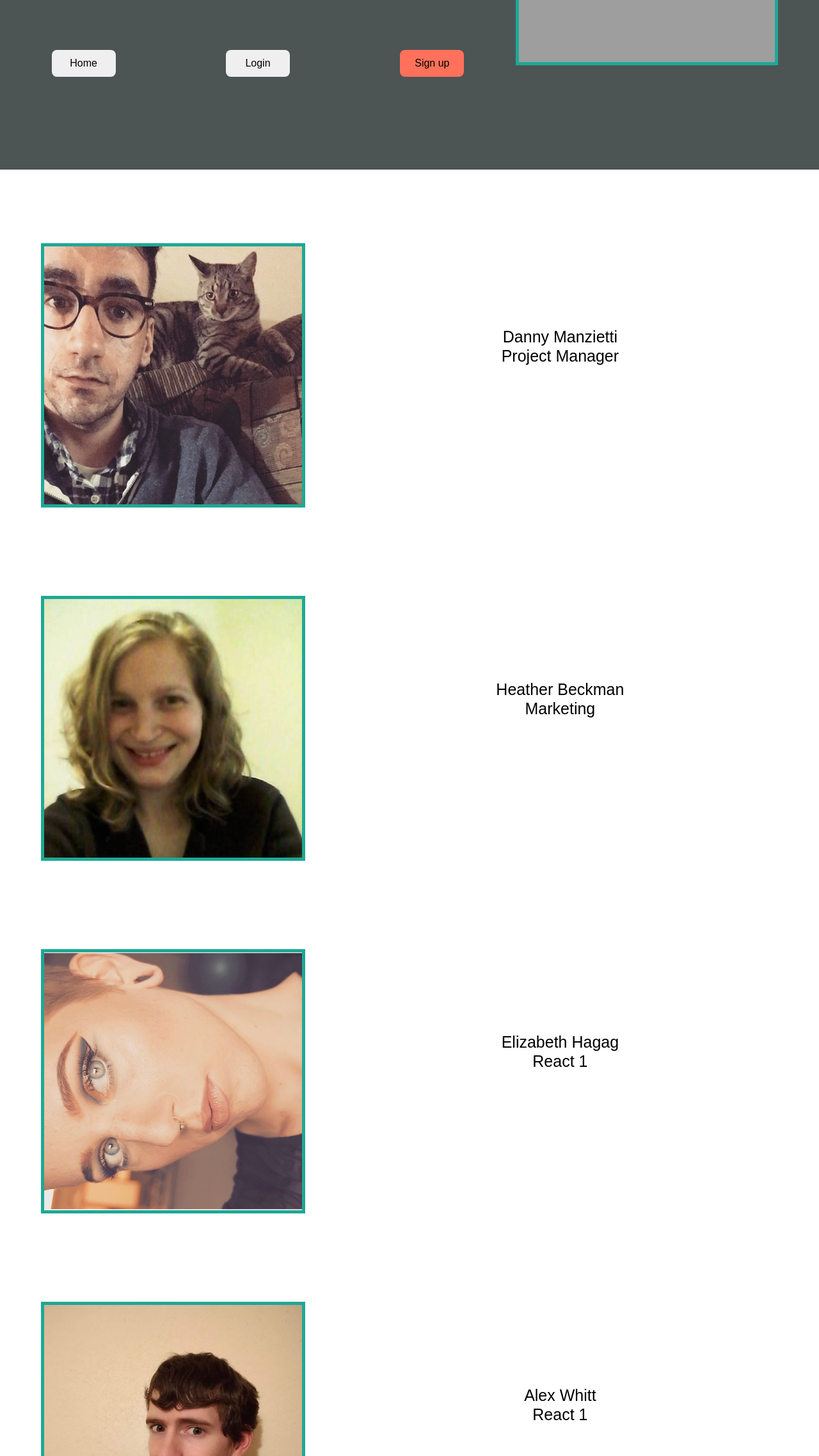
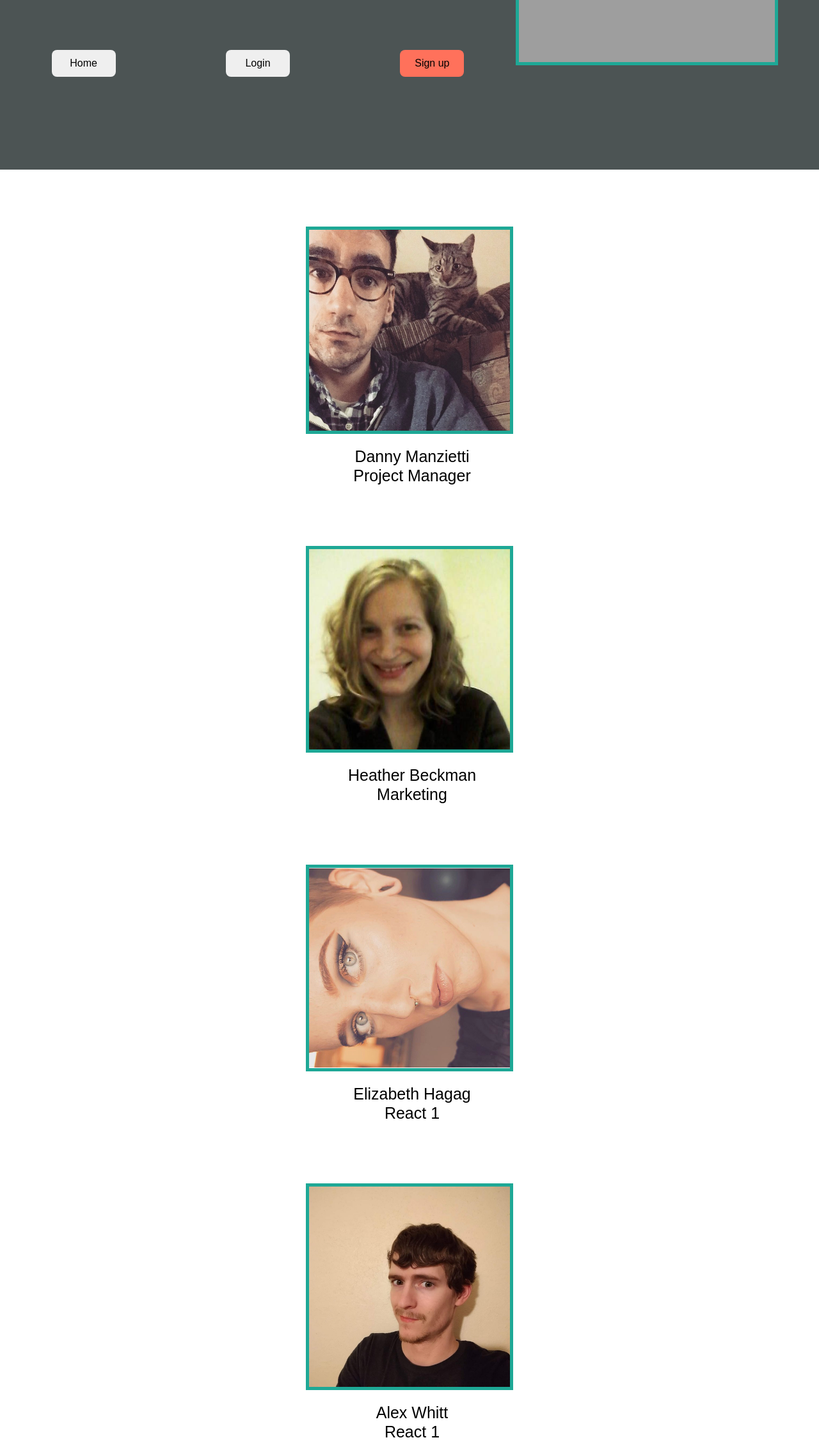
Before and after one commit to Build-Week-Anywhere-Fitness-PT-Danny/marketing, a plain HTML site: page about.html in a window 1280 px wide. Shown: the part 285-2560 px from the top of the page at 64% size. Drawn offline with Linux system fonts and the light colour scheme; grey boxes are pictures that could not be loaded.

Commit message:
fixed alignment on about page

```diff
--- a/about.html
+++ b/about.html
@@ -20,27 +20,27 @@
             </nav>
         </section>
     </header>
-        <section class="inline-container">
+        <section class="about-person">
             <img src="media/DannyManzietti.jpg">
             <p>Danny Manzietti<br>Project Manager</p>
         </section>
-        <section class="inline-container">
+        <section class="about-person">
             <img src="media/HeatherBeckman.jpg">
             <p>Heather Beckman<br>Marketing</p>
         </section>
-        <section class="inline-container">
+        <section class="about-person">
             <img src="media/ElizabethHagag.png">
             <p>Elizabeth Hagag<br>React 1</p>
         </section>
-        <section class="inline-container">
+        <section class="about-person">
             <img src="media/AlexWhitt.jpg">
             <p>Alex Whitt<br>React 1</p>
         </section>
-        <section class="inline-container">
+        <section class="about-person">
             <img src="media/AricRepp.png">
             <p>Aric Repp<br>React 2</p>
         </section>
-        <section class="inline-container">
+        <section class="about-person">
             <img src="media/AustinKelsay.png">
             <p>Austin Kelsay<br>Backend</p>
         </section>
--- a/style.css
+++ b/style.css
@@ -133,6 +133,7 @@ section p {
 footer {
 	background-color: RGBA(76, 84, 84, 0.8);
 	padding: 10%;
+	margin-top: 10%;
 	color: RGBA(255, 113, 91, 0.75)
 }
 
@@ -228,6 +229,11 @@ i:hover {
 	}
 }
 
+	.about-person p {
+		margin: 0px -8px 5px 0px;
+	}
+
+
 @media (min-width: 1000px) {
 	header img {
 		margin-top: 6%;
```
